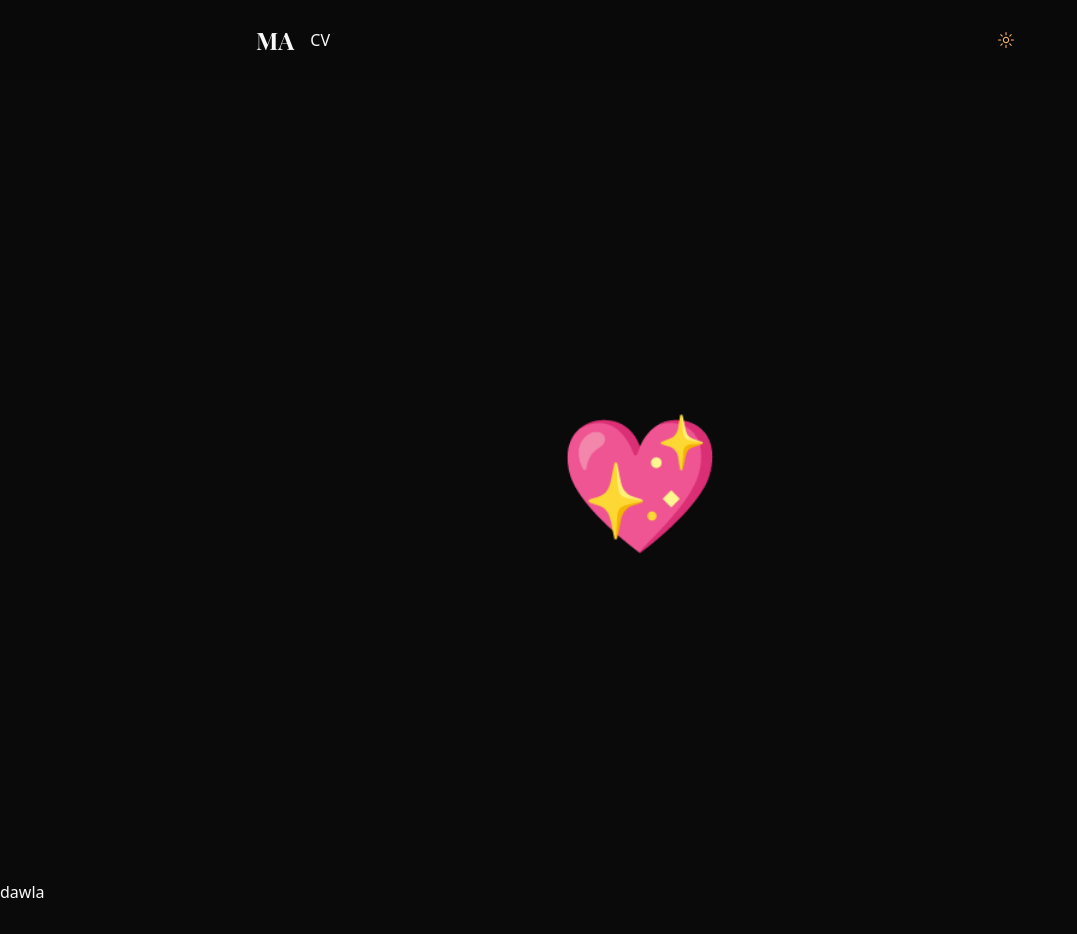
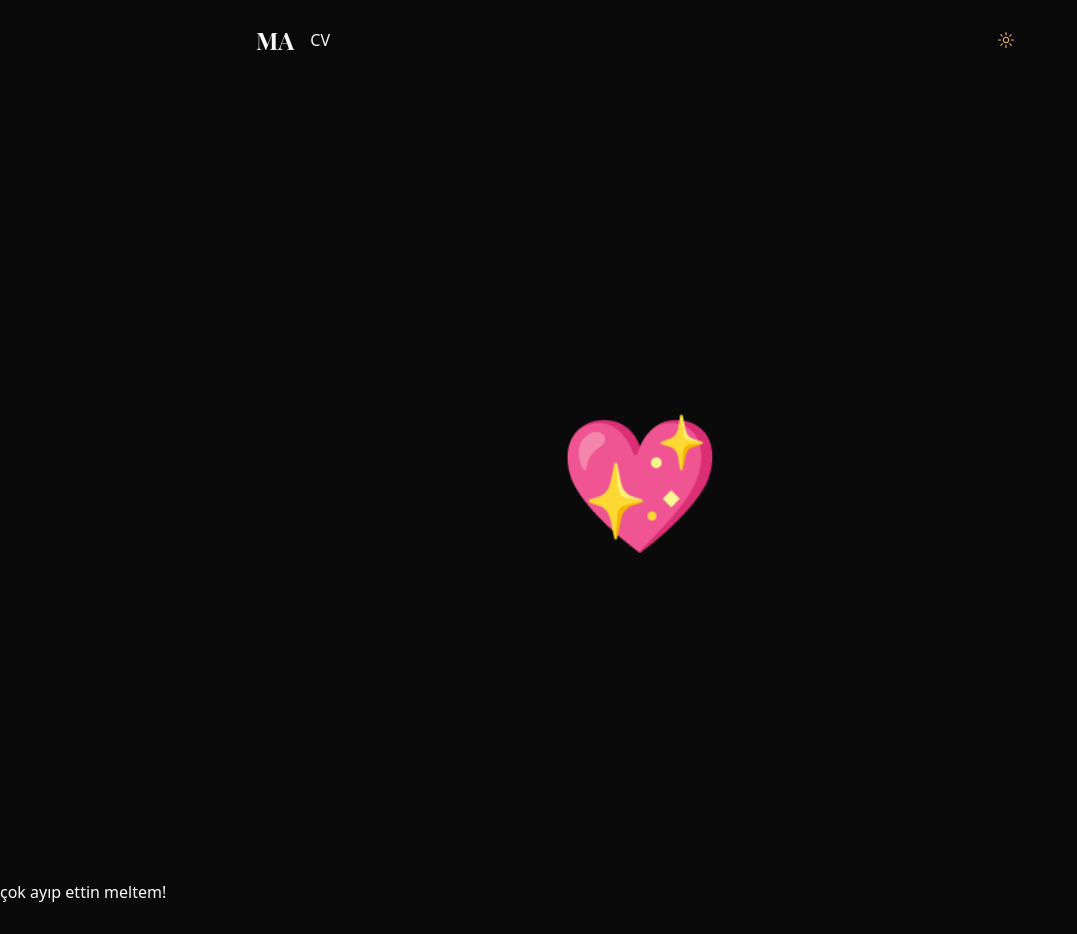
Before and after one commit to murathanalgir/murathan-portfolio, a Next.js app: page /secretPage in a window 1280 px wide. Shown: the top 934 px of the page, without its empty margins (0-1077 px from the left). Built offline with nearby package versions, Linux system fonts and the light colour scheme; a web font is replaced by a local one.

Commit message:
Update page.tsx

```diff
--- a/app/secretPage/page.tsx
+++ b/app/secretPage/page.tsx
@@ -4,7 +4,7 @@ export default function Page() {
   return (
     <>
       <Heart />
-            <div>dawla</div>
+            <div>çok ayıp ettin meltem!</div>
 
     </>
   )
```
